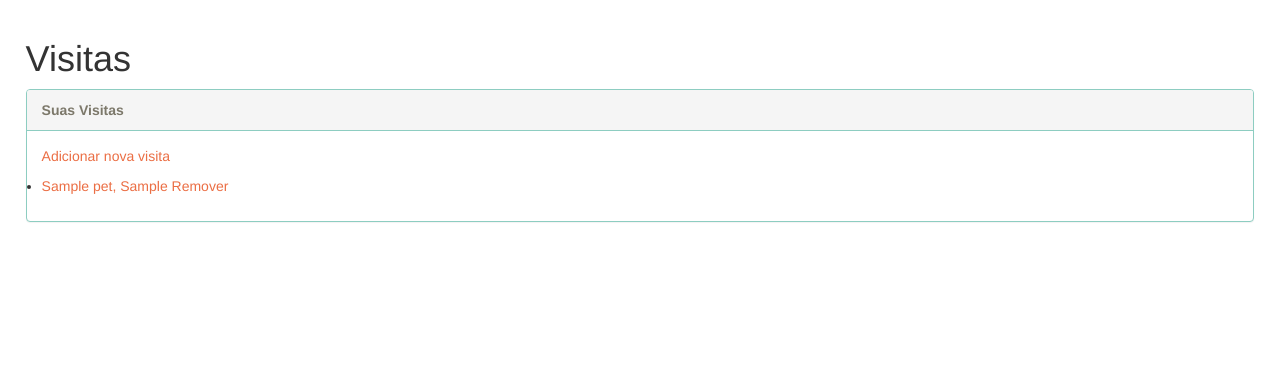
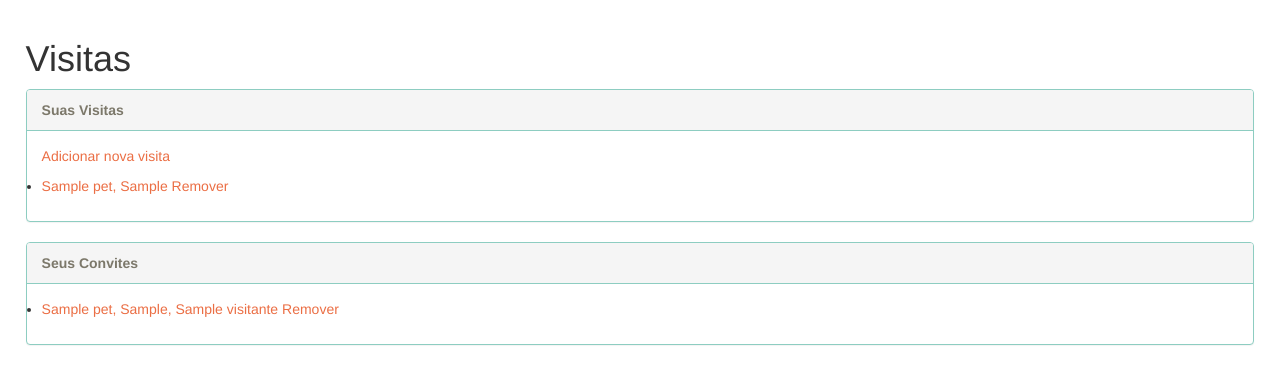
Before and after one commit to EdyKnopfler/mac0439-fase3, a Django app: template eadopt/visitas/templates/visita_index.html in a window 1280 px wide. Shown: the part 51-435 px from the top of the page. Run offline with Django 3.2, Linux system fonts and the light colour scheme; the template is opened without the code that fills it: most values are stand-ins (such as "Sample title", 1, 10 or a date in 2020); some libraries are stand-ins or nearby versions.

Commit message:
Agora dá pra ver quem te convidou para uma visita

```diff
--- a/eadopt/visitas/templates/visita_index.html
+++ b/eadopt/visitas/templates/visita_index.html
@@ -15,7 +15,24 @@
               <a href="{% url 'visitas_remover' visita.id %}" onclick="return confirm('Tem certeza?')">Remover</a></li>
            {% endfor %}
        </ul>
-      </p>
+     </p>
+   </div>
+</div>
+
+
+<div class="panel panel-default">
+  <div class="panel-heading"><strong>Seus Convites</strong></div>
+    <div class="panel-body">
+      <ul>
+          {% for convidado, convite in convites.items %}
+            {% for c in convite %}
+              <li>
+                <a>{{c.pet.nome}}, {{c.data_hora}}, {{c.visitante.nome}}</a>
+                <a href="{% url 'visitas_remover' c.id %}" onclick="return confirm('Tem certeza?')">Remover</a>
+              </li>
+            {% endfor %}
+          {% endfor %}
+      </ul>
     </div>
 </div>
 
```
Also changed, not shown: eadopt/visitas/views.py (+5 -6 lines).
